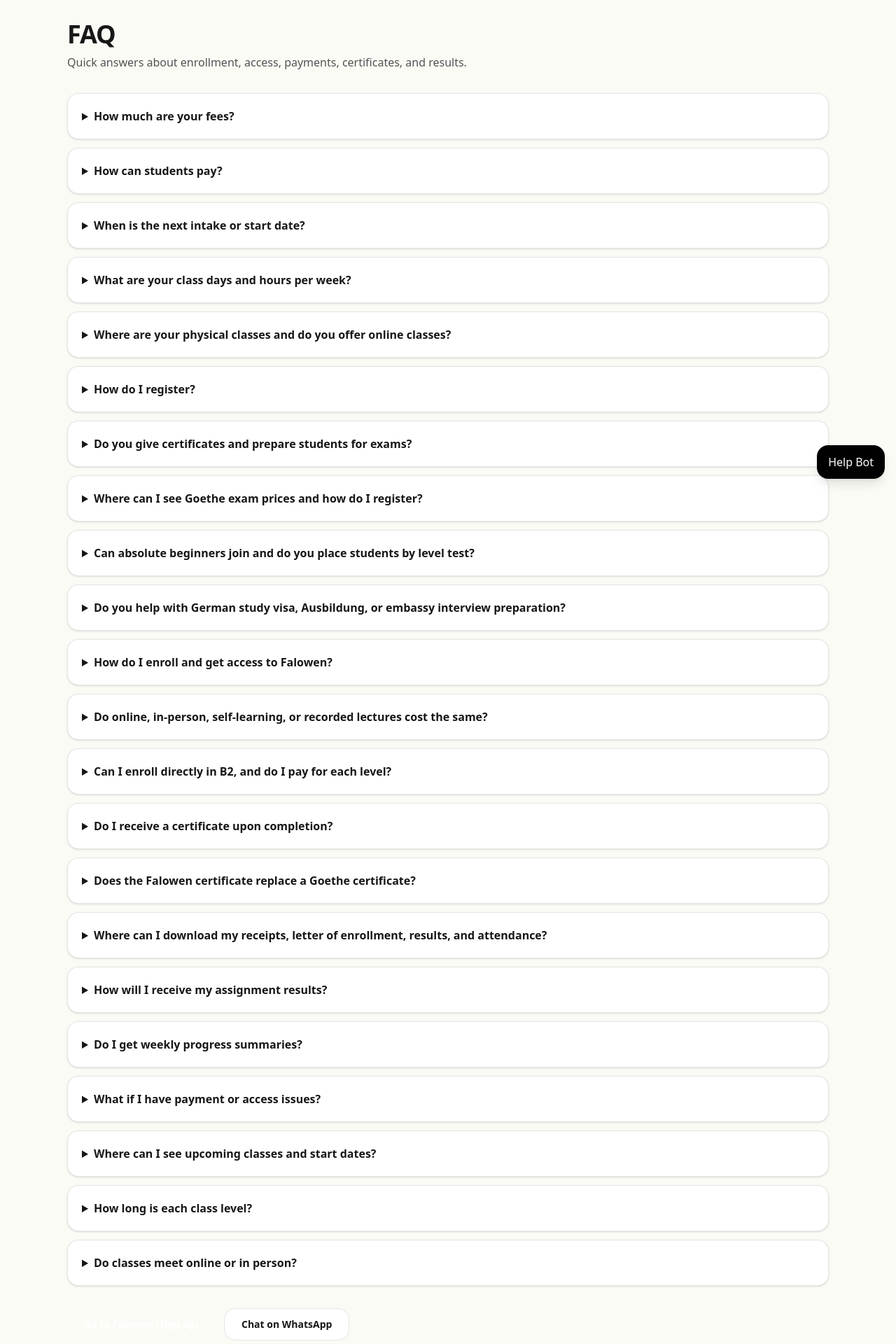
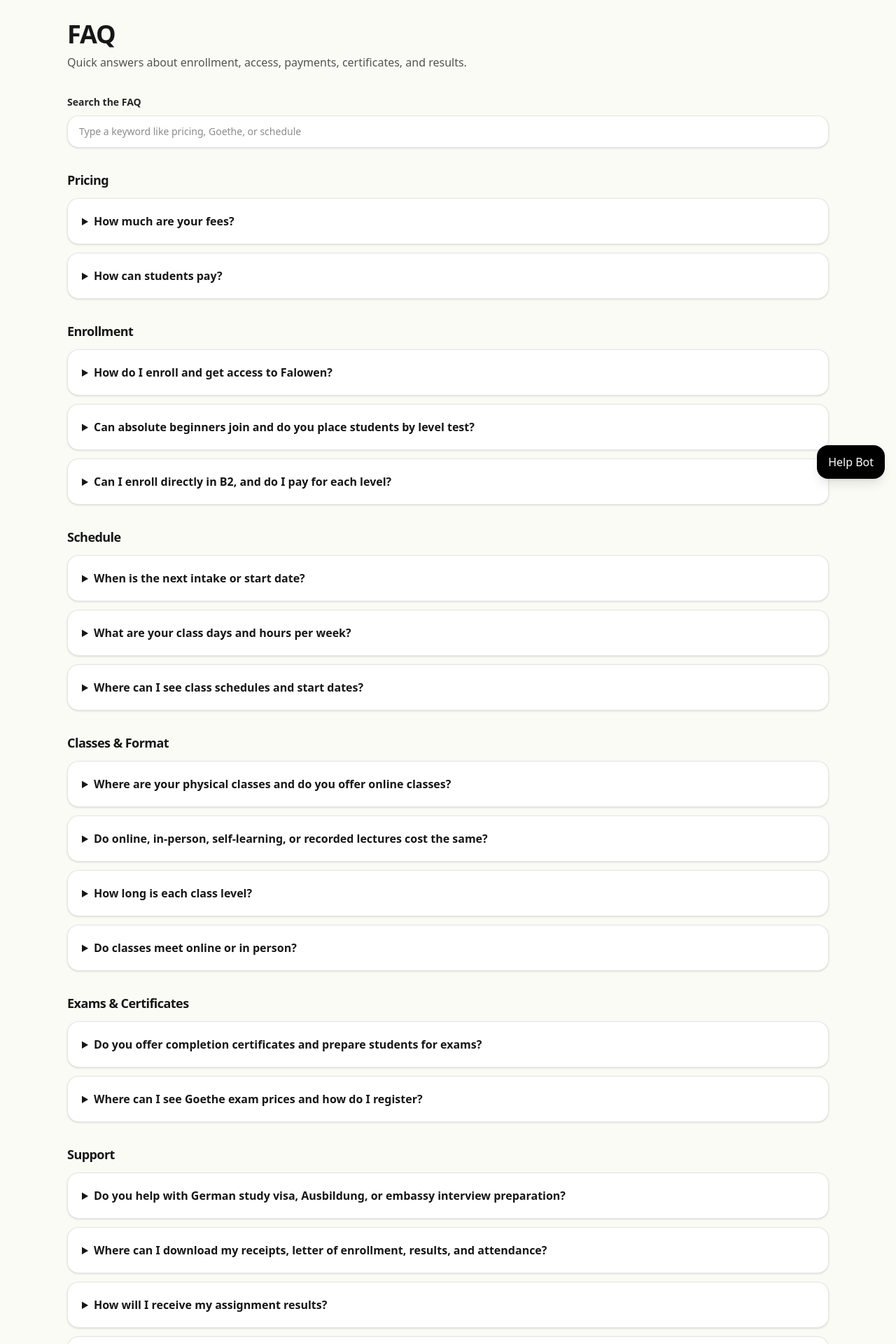
Before and after one commit to learngermanghana/learngermanghana-site, a Next.js app: page /faq in a window 1280 px wide. Shown: the part 100-2020 px from the top of the page at 70% size. Built offline with nearby package versions, Linux system fonts and the light colour scheme.

Commit message:
Update FAQ content and layout

```diff
--- a/src/app/faq/page.tsx
+++ b/src/app/faq/page.tsx
@@ -1,3 +1,7 @@
+"use client";
+
+import { useMemo, useState } from "react";
+
 import { Container } from "@/components/Container";
 import { SectionTitle } from "@/components/SectionTitle";
 import { LINKS, WHATSAPP_LINK } from "@/lib/site";
@@ -13,6 +17,36 @@ function FAQItem({ q, a }: { q: string; a: React.ReactNode }) {
 }
 
 export default function FAQPage() {
+  const [query, setQuery] = useState("");
+  const normalizedQuery = query.trim().toLowerCase();
+
+  const groupedEntries = useMemo(() => {
+    const filtered = FAQ_ENTRIES.filter((entry) => {
+      if (!normalizedQuery) return true;
+      const haystack = [entry.question, entry.category, ...entry.keywords].join(" ").toLowerCase();
+      return haystack.includes(normalizedQuery);
+    });
+
+    return filtered.reduce<Record<string, typeof FAQ_ENTRIES>>((acc, entry) => {
+      if (!acc[entry.category]) {
+        acc[entry.category] = [];
+      }
+      acc[entry.category].push(entry);
+      return acc;
+    }, {});
+  }, [normalizedQuery]);
+
+  const categoryOrder = [
+    "Pricing",
+    "Enrollment",
+    "Schedule",
+    "Classes & Format",
+    "Exams & Certificates",
+    "Support",
+  ];
+
+  const visibleCategories = categoryOrder.filter((category) => groupedEntries[category]?.length);
+
   return (
     <Container>
       <section className="py-12 sm:py-16">
@@ -21,20 +55,53 @@ export default function FAQPage() {
           subtitle="Quick answers about enrollment, access, payments, certificates, and results."
         />
 
-        <div className="grid gap-3">
-          {FAQ_ENTRIES.map((entry) => (
-            <FAQItem key={entry.question} q={entry.question} a={entry.answer} />
-          ))}
+        <div className="mt-6">
+          <label className="text-sm font-semibold text-neutral-800" htmlFor="faq-search">
+            Search the FAQ
+          </label>
+          <input
+            id="faq-search"
+            type="search"
+            value={query}
+            onChange={(event) => setQuery(event.target.value)}
+            placeholder="Type a keyword like pricing, Goethe, or schedule"
+            className="mt-2 w-full rounded-2xl border border-black/10 bg-white px-4 py-3 text-sm shadow-sm focus:outline-none focus:ring-2 focus:ring-brand-950/30"
+          />
         </div>
 
-        <div className="mt-8 flex flex-col sm:flex-row gap-3">
+        <div className="mt-8 space-y-8">
+          {visibleCategories.length === 0 ? (
+            <div className="rounded-2xl border border-dashed border-black/10 bg-neutral-50 p-6 text-sm text-neutral-700">
+              No matching answers yet. Try another keyword or contact support below.
+            </div>
+          ) : (
+            visibleCategories.map((category) => (
+              <section key={category} className="space-y-3">
+                <h2 className="text-lg font-semibold text-neutral-900">{category}</h2>
+                <div className="grid gap-3">
+                  {groupedEntries[category].map((entry) => (
+                    <FAQItem key={entry.question} q={entry.question} a={entry.answer} />
+                  ))}
+                </div>
+              </section>
+            ))
+          )}
+        </div>
+
+        <div className="mt-10">
+          <p className="text-sm text-neutral-700">
+            Still need help? Reach out via email or WhatsApp and we will reply as soon as possible.
+          </p>
+        </div>
+
+        <div className="mt-4 flex flex-col sm:flex-row gap-3">
           <a
             href={LINKS.falowen}
             target="_blank"
             rel="noreferrer"
             className="inline-flex items-center justify-center rounded-2xl bg-brand-950 px-6 py-3 text-sm font-semibold text-white hover:bg-brand-900"
           >
-            Go to Falowen (Sign up)
+            Enroll on Falowen
           </a>
           <a
             href={WHATSAPP_LINK}
--- a/src/data/faq.tsx
+++ b/src/data/faq.tsx
@@ -1,13 +1,17 @@
-import { SITE } from "@/lib/site";
+import { LINKS, SITE } from "@/lib/site";
 
 export type FAQEntry = {
+  category: string;
   question: string;
   answer: React.ReactNode;
   keywords: string[];
 };
 
+const CLASS_SCHEDULE_URL = `${LINKS.mainWebsite}/classes`;
+
 export const FAQ_ENTRIES: FAQEntry[] = [
   {
+    category: "Pricing",
     question: "How much are your fees?",
     answer: (
       <>
@@ -47,11 +51,11 @@ export const FAQ_ENTRIES: FAQEntry[] = [
     ],
   },
   {
+    category: "Pricing",
     question: "How can students pay?",
     answer: (
       <>
-        Pay inside your Falowen account after choosing a class in{" "}
-        <span className="font-semibold">Upcoming Classes</span>. If you need help with payment, contact{" "}
+        Pay inside your Falowen account after choosing a class. If you need help with payment, contact{" "}
         <a className="font-semibold hover:underline" href={`mailto:${SITE.email}`}>
           {SITE.email}
         </a>{" "}
@@ -61,12 +65,15 @@ export const FAQ_ENTRIES: FAQEntry[] = [
     keywords: ["payment", "pay", "falowen", "online payment", "tuition", "installment", "bank", "mobile money"],
   },
   {
+    category: "Schedule",
     question: "When is the next intake or start date?",
     answer: (
       <>
-        The next listed start date is <span className="font-semibold">February 17, 2026</span> for A1. For the latest
-        cohorts and seats, check Falowen under <span className="font-semibold">Upcoming Classes</span> or visit{" "}
-        <span className="font-semibold">www.learngermanghana.com/classes</span>.
+        Start dates change by cohort. For the latest intakes, seats, and timing, view the{" "}
+        <a className="font-semibold hover:underline" href={CLASS_SCHEDULE_URL}>
+          class schedule
+        </a>
+        .
       </>
     ),
     keywords: [
@@ -83,6 +90,7 @@ export const FAQ_ENTRIES: FAQEntry[] = [
     ],
   },
   {
+    category: "Schedule",
     question: "What are your class days and hours per week?",
     answer: (
       <>
@@ -90,12 +98,16 @@ export const FAQ_ENTRIES: FAQEntry[] = [
         options (Sat–Sun for French A1). Each live class is{" "}
         <span className="font-semibold">1 hour</span>, typically{" "}
         <span className="font-semibold">2–3 sessions per week</span>. See the live schedule at{" "}
-        <span className="font-semibold">www.learngermanghana.com/classes</span>.
+        <a className="font-semibold hover:underline" href={CLASS_SCHEDULE_URL}>
+          class schedule
+        </a>
+        .
       </>
     ),
     keywords: ["class days", "weekdays", "weekends", "hours", "per week", "schedule", "times"],
   },
   {
+    category: "Classes & Format",
     question: "Where are your physical classes and do you offer online classes?",
     answer: (
       <>
@@ -119,11 +131,13 @@ export const FAQ_ENTRIES: FAQEntry[] = [
     ],
   },
   {
-    question: "How do I register?",
+    category: "Enrollment",
+    question: "How do I enroll and get access to Falowen?",
     answer: (
       <>
-        No registration form is needed. Go to <span className="font-semibold">www.falowen.app</span>, sign up, open{" "}
-        <span className="font-semibold">Upcoming Classes</span>, choose your class, and pay to get access.
+        No separate registration form is needed. Go to <span className="font-semibold">www.falowen.app</span>, sign up,
+        choose a class, and pay to get access. After payment, you get automatic access and the school will contact you
+        in the app.
       </>
     ),
     keywords: [
@@ -140,28 +154,36 @@ export const FAQ_ENTRIES: FAQEntry[] = [
     ],
   },
   {
-    question: "Do you give certificates and prepare students for exams?",
+    category: "Exams & Certificates",
+    question: "Do you offer completion certificates and prepare students for exams?",
     answer: (
       <>
-        Yes, we issue certificates of completion after you finish the course. We also prepare students for{" "}
-        <span className="font-semibold">Goethe</span> exams and French exams from{" "}
-        <span className="font-semibold">Alliance Française</span>.
+        Yes. We issue a <span className="font-semibold">Certificate of Completion</span> when you finish the course and
+        submit required assignments. We also prepare students for{" "}
+        <span className="font-semibold">Goethe-Institut</span> exams and French exams from{" "}
+        <span className="font-semibold">Alliance Française</span>. The completion certificate is not a Goethe
+        certificate and does not replace official exam requirements.
       </>
     ),
     keywords: ["certificate", "goethe", "exam", "exams", "alliance francaise", "french exams", "preparation"],
   },
   {
+    category: "Exams & Certificates",
     question: "Where can I see Goethe exam prices and how do I register?",
     answer: (
       <>
-        Please visit <span className="font-semibold">www.learngermanghana.com/classes</span>. The Goethe exam prices are
-        listed there. After you complete your class, you register directly with{" "}
+        Please visit the{" "}
+        <a className="font-semibold hover:underline" href={CLASS_SCHEDULE_URL}>
+          class schedule
+        </a>
+        . Goethe exam prices are listed there. After you complete your class, you register directly with{" "}
         <span className="font-semibold">Goethe-Institut</span> for the exam.
       </>
     ),
     keywords: ["goethe", "exam price", "exam prices", "pricing", "fees", "register", "registration", "goethe exam"],
   },
   {
+    category: "Enrollment",
     question: "Can absolute beginners join and do you place students by level test?",
     answer: (
       <>
@@ -172,6 +194,7 @@ export const FAQ_ENTRIES: FAQEntry[] = [
     keywords: ["beginner", "absolute beginner", "level test", "placement", "a1", "start"],
   },
   {
+    category: "Support",
     question: "Do you help with German study visa, Ausbildung, or embassy interview preparation?",
     answer: (
       <>
@@ -182,30 +205,7 @@ export const FAQ_ENTRIES: FAQEntry[] = [
     keywords: ["visa", "ausbildung", "embassy", "interview", "support", "help"],
   },
   {
-    question: "How do I enroll and get access to Falowen?",
-    answer: (
-      <>
-        Go to <span className="font-semibold">www.falowen.app</span>, click{" "}
-        <span className="font-semibold">Sign up</span> and create an account. Then open{" "}
-        <span className="font-semibold">Upcoming Classes</span>, choose your class, and pay. After payment, you get
-        automatic access and the school will contact you in the app.
-      </>
-    ),
-    keywords: [
-      "enroll",
-      "enrol",
-      "signup",
-      "sign up",
-      "sign-up",
-      "join",
-      "admission",
-      "create account",
-      "register",
-      "falowen",
-      "access",
-    ],
-  },
-  {
+    category: "Classes & Format",
     question: "Do online, in-person, self-learning, or recorded lectures cost the same?",
     answer: (
       <>
@@ -228,6 +228,7 @@ export const FAQ_ENTRIES: FAQEntry[] = [
     keywords: ["price", "pricing", "fees", "cost", "same", "online", "in-person", "recorded", "self-learning"],
   },
   {
+    category: "Enrollment",
     question: "Can I enroll directly in B2, and do I pay for each level?",
     answer: (
       <>
@@ -240,21 +241,7 @@ export const FAQ_ENTRIES: FAQEntry[] = [
     keywords: ["b2", "level", "levels", "pay", "per level", "path", "a1", "a2", "b1"],
   },
   {
-    question: "Do I receive a certificate upon completion?",
-    answer: <>Yes. Certificates are awarded when you successfully complete the course and submit all required assignments.</>,
-    keywords: ["certificate", "completion", "finish", "award"],
-  },
-  {
-    question: "Does the Falowen certificate replace a Goethe certificate?",
-    answer: (
-      <>
-        No. Falowen issues a <span className="font-semibold">Certificate of Completion</span>. It is not an official
-        Goethe-Institut certificate and does not replace embassy or university requirements.
-      </>
-    ),
-    keywords: ["goethe", "certificate", "replace", "official"],
-  },
-  {
+    category: "Support",
     question: "Where can I download my receipts, letter of enrollment, results, and attendance?",
     answer: (
       <>
@@ -265,16 +252,19 @@ export const FAQ_ENTRIES: FAQEntry[] = [
     keywords: ["receipt", "receipts", "enrollment", "results", "attendance", "documents", "download"],
   },
   {
+    category: "Support",
     question: "How will I receive my assignment results?",
     answer: <>You will receive an email for each assignment. If you opt in, you will also receive Telegram notifications.</>,
     keywords: ["assignment", "results", "telegram", "email", "notifications"],
   },
   {
+    category: "Support",
     question: "Do I get weekly progress summaries?",
     answer: <>Yes. We send weekly summaries that include your average score and learning streaks.</>,
     keywords: ["weekly", "summary", "progress", "streak", "score"],
   },
   {
+    category: "Support",
     question: "What if I have payment or access issues?",
     answer: (
       <>
@@ -289,27 +279,41 @@ export const FAQ_ENTRIES: FAQEntry[] = [
     keywords: ["payment", "access", "issues", "problem", "failed", "support"],
   },
   {
-    question: "Where can I see upcoming classes and start dates?",
+    category: "Schedule",
+    question: "Where can I see class schedules and start dates?",
     answer: (
       <>
-        Upcoming classes, start dates, and seats are listed in Falowen under{" "}
-        <span className="font-semibold">Upcoming Classes</span>. You can also browse the public class schedule at{" "}
-        <span className="font-semibold">www.learngermanghana.com/classes</span>.
+        View the latest cohorts, start dates, and seats on the{" "}
+        <a className="font-semibold hover:underline" href={CLASS_SCHEDULE_URL}>
+          class schedule
+        </a>
+        .
       </>
     ),
     keywords: ["upcoming", "class", "classes", "start date", "start dates", "schedule", "cohort", "seats"],
   },
   {
+    category: "Classes & Format",
     question: "How long is each class level?",
     answer: <>Each level runs for about 10 weeks (roughly 3 months).</>,
     keywords: ["how long", "duration", "weeks", "months", "length", "class length", "course length"],
   },
   {
+    category: "Classes & Format",
     question: "Do classes meet online or in person?",
     answer: (
       <>
-        A1–B1 classes are hybrid, so you can join in person or online. B2–C1 is self-paced with AI support and no
-        physical classes.
+        <div className="space-y-2">
+          <div className="font-semibold">Class formats by level:</div>
+          <ul className="list-disc space-y-1 pl-5">
+            <li>
+              <span className="font-semibold">A1–B1:</span> Hybrid (join in person in Awoshie or online via Zoom).
+            </li>
+            <li>
+              <span className="font-semibold">B2–C1:</span> Self-paced with AI support (no physical classes).
+            </li>
+          </ul>
+        </div>
       </>
     ),
     keywords: ["online", "in person", "in-person", "hybrid", "self-paced", "format", "meet", "class format"],
```
